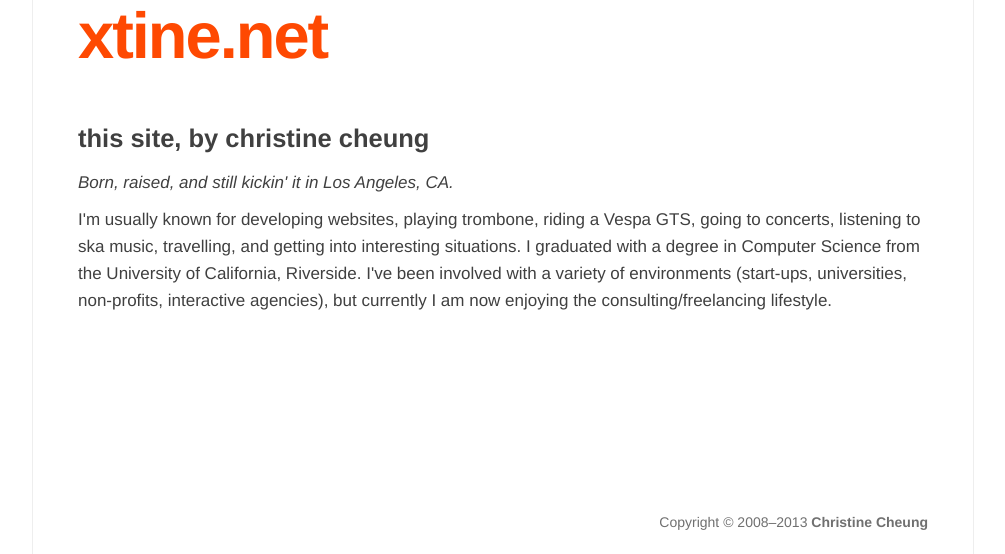
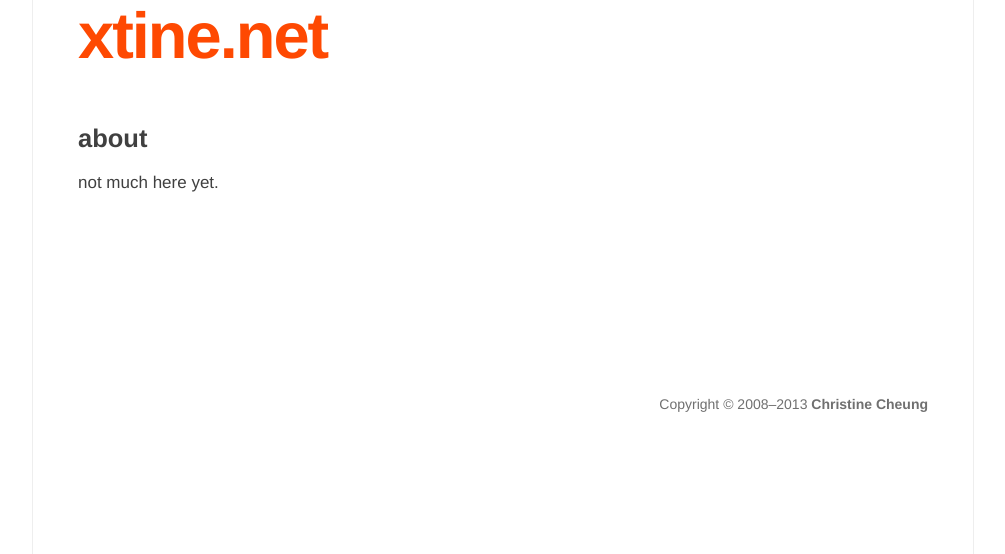
Before and after one commit to xtine/xtine.net, a Flask app: page /about in a window 1280 px wide. Shown: the part 32-586 px from the top of the page, without its empty margins (137-1142 px from the left). Run offline with Flask 2, Linux system fonts and the light colour scheme.

Commit message:
add back templates

```diff
--- a/templates/about.html
+++ b/templates/about.html
@@ -3,8 +3,6 @@
 {% block title %}about{% endblock title %}
 
 {% block content %}
-            <h2>this site, By Christine Cheung</h2>
-            <p><em>Born, raised, and still kickin' it in Los Angeles, CA.</em></p>
-            <p>I'm usually known for developing websites, playing trombone, riding a Vespa GTS, going to concerts, listening to ska music, travelling, and getting into interesting situations. I graduated with a degree in Computer Science from the University of California, Riverside. I've been involved with a variety of environments (start-ups, universities, non-profits, interactive agencies), but currently I am now enjoying the consulting/freelancing lifestyle.</p>
-
+            <h2>about</h2>
+            <p>not much here yet.</p>
 {% endblock content %}
```
Also changed, not shown: templates/blog.html (added, +8 -0 lines).
